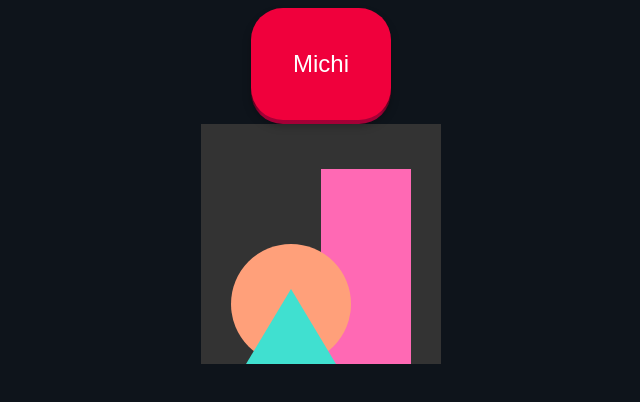
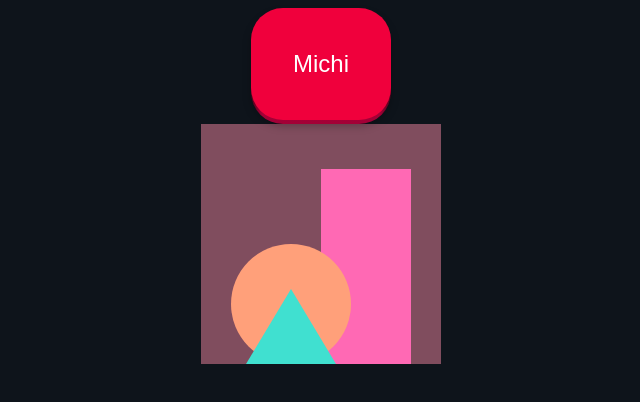
Before and after one commit to vccorimanya/foryou, a plain HTML site: page index.html in a window 1280 px wide. Both pictures are taken after a click on the button "Para ti". Shown: the part 196-598 px from the top of the page, without its empty margins (319-959 px from the left). Drawn offline with Linux system fonts and the light colour scheme.

Commit message:
agregando colores

```diff
--- a/index.css
+++ b/index.css
@@ -185,3 +185,10 @@ body{
 #img:hover{
   transform: scale(1.5);
 }
+
+.svg{
+  width: 240px;
+}
+.fonts{
+  background: #333;
+}
--- a/index.html
+++ b/index.html
@@ -22,7 +22,7 @@
     </button>
   </div>
   <div>
-    <svg style="background: #333; width: 240px" viewBox="0 0 80 80">
+    <svg class="svg fonts" viewBox="0 0 80 80">
       <rect x="40" y="15" width="30" height="65" fill="hotpink"></rect>
       <ellipse cx="30" cy="60" rx="20" ry="20" fill="lightsalmon"></ellipse>
       <polygon points="15,80 30,55 45,80" fill="turquoise"></polygon>
--- a/index.js
+++ b/index.js
@@ -1,6 +1,8 @@
 const text = document.querySelector('#push_me')
 const button = document.querySelector('.pushable')
 const img = document.querySelector('#img')
+
+const svg = document.querySelector('.svg');
 
 const palabras = ['Michi', 'Gato', 'Neko', 'Michi', 'Gato', 'Neko']
 const rutas = [
@@ -10,6 +12,19 @@ const rutas = [
   './gato-con-raquetas-de-nieve.png',
   './gato-negro.png',
   './gato.png',
+]
+
+const colors = [
+  'hsl(340deg 1% 34%)',
+  'hsl(340deg 8% 47%)',
+  'hsl(340deg 19% 52%)',
+  'hsl(340deg 25% 40%)',
+  'hsl(340deg 33% 37%)',
+  'hsl(340deg 44% 38%)',
+  'hsl(340deg 55% 35%)',
+  'hsl(340deg 68% 32%)',
+  'hsl(340deg 83% 30%)',
+  'hsl(340deg 100% 29%)'
 ]
 /* fetch('https://api.paperquotes.com/apiv1/quotes/?lang=es')
 .then(response => response.json())
@@ -21,12 +36,27 @@ function getRandom(min, max){
   return Math.floor(Math.random() * (max - min) + min);
 }
 
+let contador = 0
+
 button.addEventListener('click', ()=> {
   const random= getRandom(0,6)
   let news = palabras[random]
   let ruta = rutas[random]
+  let newcolor= colors[random]
   text.innerText = news
   img.src = ruta
+  svg.style.backgroundColor = newcolor
+
 })
 
+/* setInterval(()=> {
+  contador++
+  if (contador <11) {
+    let newcolor = colors[contador]
+    svg.style.backgroundColor = newcolor
+  }else{
+    contador = 0
+  }
+},100) */
+
 /* text.innerText = `${contador}` */
```
